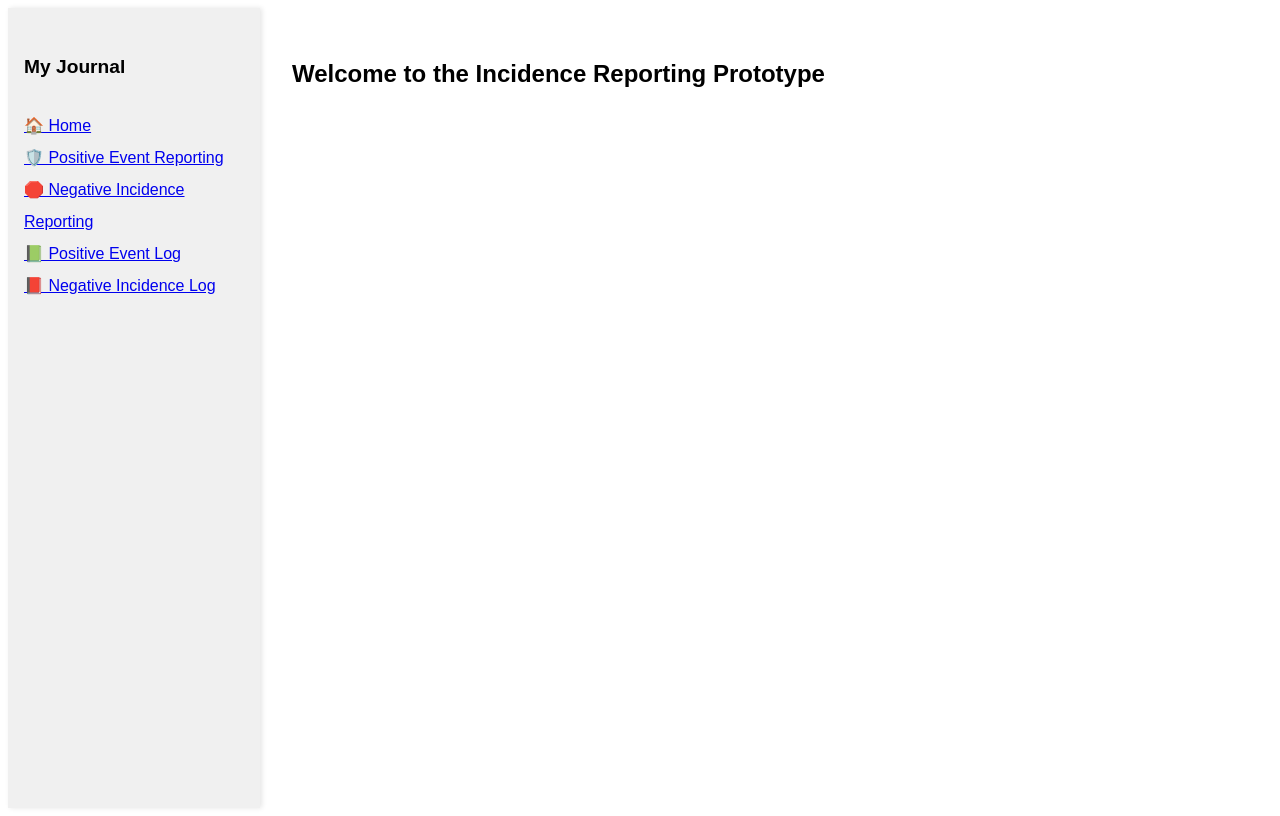
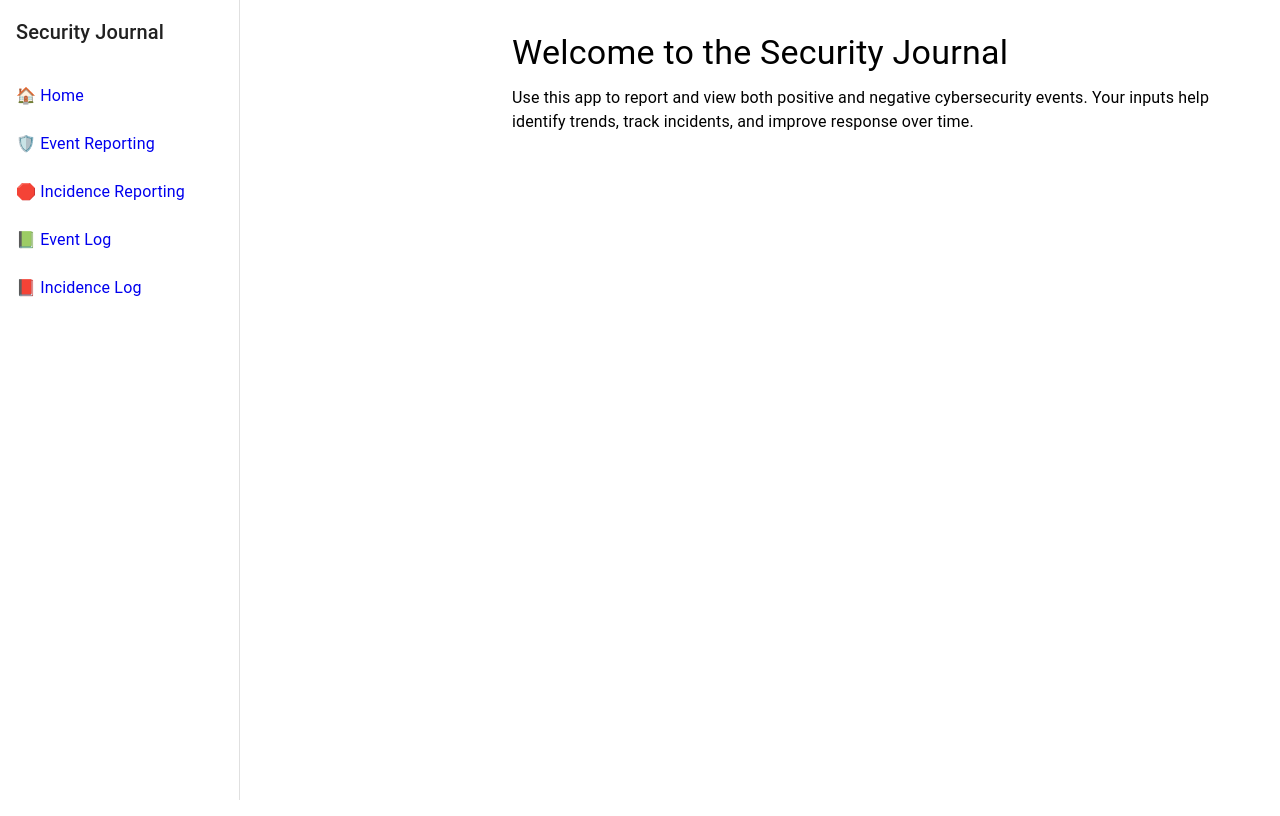
Before and after one commit to JoSt1703/positive_incidence_reporting, a React (Vite) app: page / in a window 1280 px wide. Built offline with nearby package versions, Linux system fonts and the light colour scheme.

Commit message:
new ui library

```diff
--- a/package.json
+++ b/package.json
@@ -10,6 +10,9 @@
     "preview": "vite preview"
   },
   "dependencies": {
+    "@emotion/react": "^11.14.0",
+    "@emotion/styled": "^11.14.0",
+    "@mui/material": "^7.0.0",
     "react": "^19.0.0",
     "react-dom": "^19.0.0",
     "react-router-dom": "^7.4.0"
--- a/src/App.jsx
+++ b/src/App.jsx
@@ -1,40 +1,57 @@
 import { Routes, Route, Link } from 'react-router-dom'
+import { Box, Drawer, List, ListItem, ListItemText, Typography } from '@mui/material'
 import Home from './pages/Home'
-import PositiveEntry from './pages/PositiveEntry'
-import NegativeEntry from './pages/NegativeEntry'
-import PositiveViewEdit from './pages/PositiveViewEdit'
-import NegativeViewEdit from './pages/NegativeViewEdit'
+
+const drawerWidth = 240
+
+const navItems = [
+  { path: '/', label: '🏠 Home' },
+  { path: '/positive-entry', label: '🛡️ Event Reporting' },
+  { path: '/negative-entry', label: '🛑 Incidence Reporting' },
+  { path: '/positive-view', label: '📗 Event Log' },
+  { path: '/negative-view', label: '📕 Incidence Log' }
+]
 
 export default function App() {
   return (
-    <div style={{ display: 'flex', minHeight: '100vh', fontFamily: 'sans-serif' }}>
+    <Box sx={{ display: 'flex' }}>
       {/* Sidebar */}
-      <nav style={{
-        width: '220px',
-        background: '#f0f0f0',
-        padding: '2rem 1rem',
-        boxShadow: '2px 0 5px rgba(0,0,0,0.1)'
-      }}>
-        <h2 style={{ marginBottom: '2rem', fontSize: '1.2rem' }}>My Journal</h2>
-        <ul style={{ listStyle: 'none', padding: 0, lineHeight: '2' }}>
-          <li><Link to="/">🏠 Home</Link></li>
-          <li><Link to="/positive-entry">🛡️ Positive Event Reporting</Link></li>
-          <li><Link to="/negative-entry">🛑 Negative Incidence Reporting</Link></li>
-          <li><Link to="/positive-view">📗 Positive Event Log</Link></li>
-          <li><Link to="/negative-view">📕 Negative Incidence Log</Link></li>
-        </ul>
-      </nav>
+      <Drawer
+        variant="permanent"
+        sx={{
+          width: drawerWidth,
+          flexShrink: 0,
+          [`& .MuiDrawer-paper`]: { width: drawerWidth, boxSizing: 'border-box' }
+        }}
+      >
+        <Box sx={{ p: 2 }}>
+          <Typography variant="h6" noWrap>
+            Security Journal
+          </Typography>
+        </Box>
+        <List>
+          {navItems.map((item) => (
+            <ListItem
+              button
+              key={item.path}
+              component={Link}
+              to={item.path}
+            >
+              <ListItemText primary={item.label} />
+            </ListItem>
+          ))}
+        </List>
+      </Drawer>
 
-      {/* Main Content */}
-      <main style={{ flex: 1, padding: '2rem' }}>
+      {/* Main content */}
+      <Box
+        component="main"
+        sx={{ flexGrow: 1, p: 3, ml: `${drawerWidth}px` }}
+      >
         <Routes>
           <Route path="/" element={<Home />} />
-          <Route path="/positive-entry" element={<PositiveEntry />} />
-          <Route path="/negative-entry" element={<NegativeEntry />} />
-          <Route path="/positive-view" element={<PositiveViewEdit />} />
-          <Route path="/negative-view" element={<NegativeViewEdit />} />
         </Routes>
-      </main>
-    </div>
+      </Box>
+    </Box>
   )
 }
--- a/src/pages/Home.jsx
+++ b/src/pages/Home.jsx
@@ -1,3 +1,14 @@
+import { Typography } from '@mui/material'
+
 export default function Home() {
-    return <h2>Welcome to the Incidence Reporting Prototype</h2>
-  }
+  return (
+    <div>
+      <Typography variant="h4" gutterBottom>
+        Welcome to the Security Journal
+      </Typography>
+      <Typography variant="body1">
+        Use this app to report and view both positive and negative cybersecurity events. Your inputs help identify trends, track incidents, and improve response over time.
+      </Typography>
+    </div>
+  )
+}
--- a/src/pages/NegativeEntry.jsx
+++ b/src/pages/NegativeEntry.jsx
@@ -1,3 +1,3 @@
 export default function NegativeEntry() {
-    return <h2>Negative Incidence Log</h2>
+    return <h2>Incidence Reporting</h2>
   }
--- a/src/pages/NegativeViewEdit.jsx
+++ b/src/pages/NegativeViewEdit.jsx
@@ -1,3 +1,3 @@
 export default function NegativeViewEdit() {
-    return <h2>View / Edit Negative Incidents</h2>
+    return <h2>Incidence Log</h2>
   }
```
Also changed, not shown: 1 other file (tests, documents, lock files or other folders).
